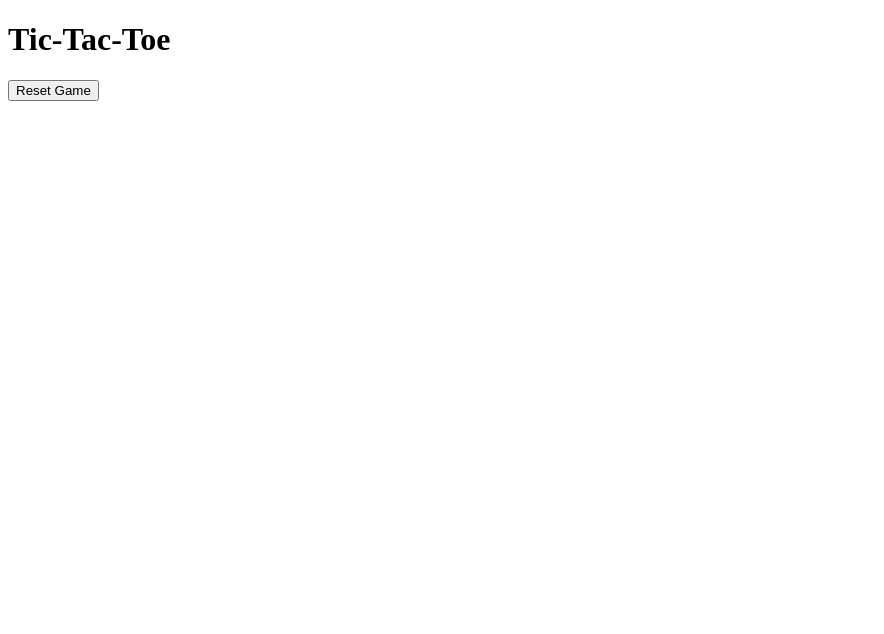
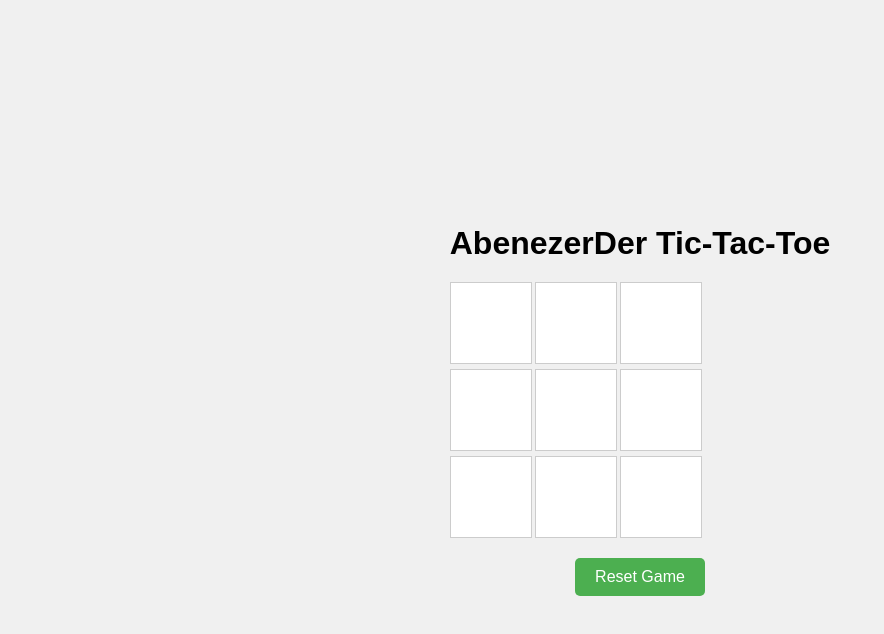
Before and after one commit to AbenezerDer/Tic-Tac-Toi, a plain HTML site: page index.html in a window 1280 px wide. Shown: the whole page, without its empty margins (0-884 px from the left). Drawn offline with Linux system fonts and the light colour scheme.

Commit message:
css new update

```diff
--- a/index.html
+++ b/index.html
@@ -3,12 +3,12 @@
 <head>
   <meta charset="UTF-8">
   <title>Tic-Tac-Toe Game</title>
-  <link rel="stylesheet" href="styles.css">
+  <link rel="stylesheet" href="./style.css">
 </head>
 <body>
 
 <div class="container">
-  <h1>Tic-Tac-Toe</h1>
+  <h1>AbenezerDer Tic-Tac-Toe</h1>
   <div class="game-board" id="game-board">
     <!-- Game board cells will be generated using JavaScript -->
   </div>
@@ -16,6 +16,6 @@
   <button class="reset-button" id="reset-button">Reset Game</button>
 </div>
 
-<script src="script.js"></script>
+    <script src="./script.js"></script>
 </body>
 </html>
--- a/script.js
+++ b/script.js
@@ -1,3 +1,4 @@
+console.log("connected")
 const statusDisplay = document.getElementById('status');
 const gameBoard = document.getElementById('game-board');
 const resetButton = document.getElementById('reset-button');
```
